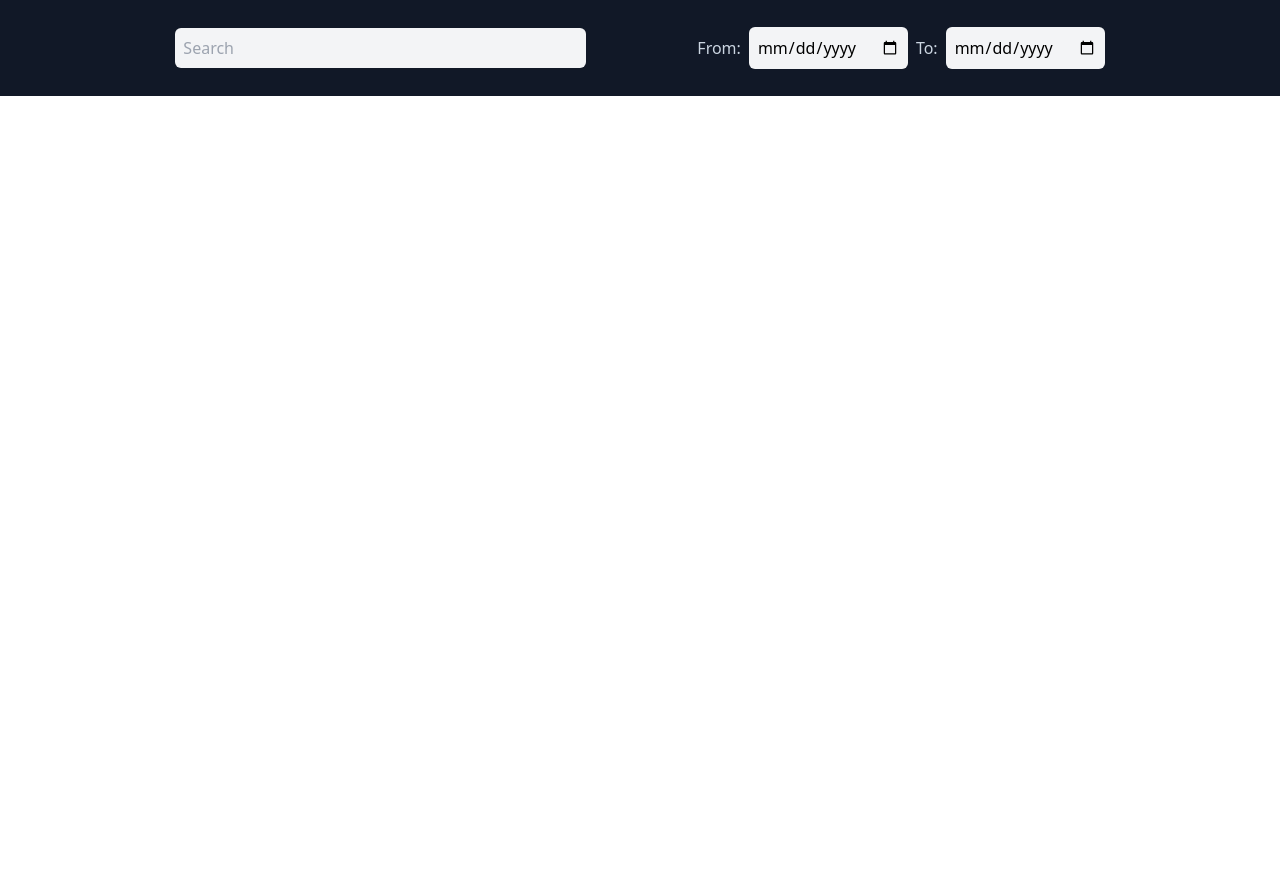
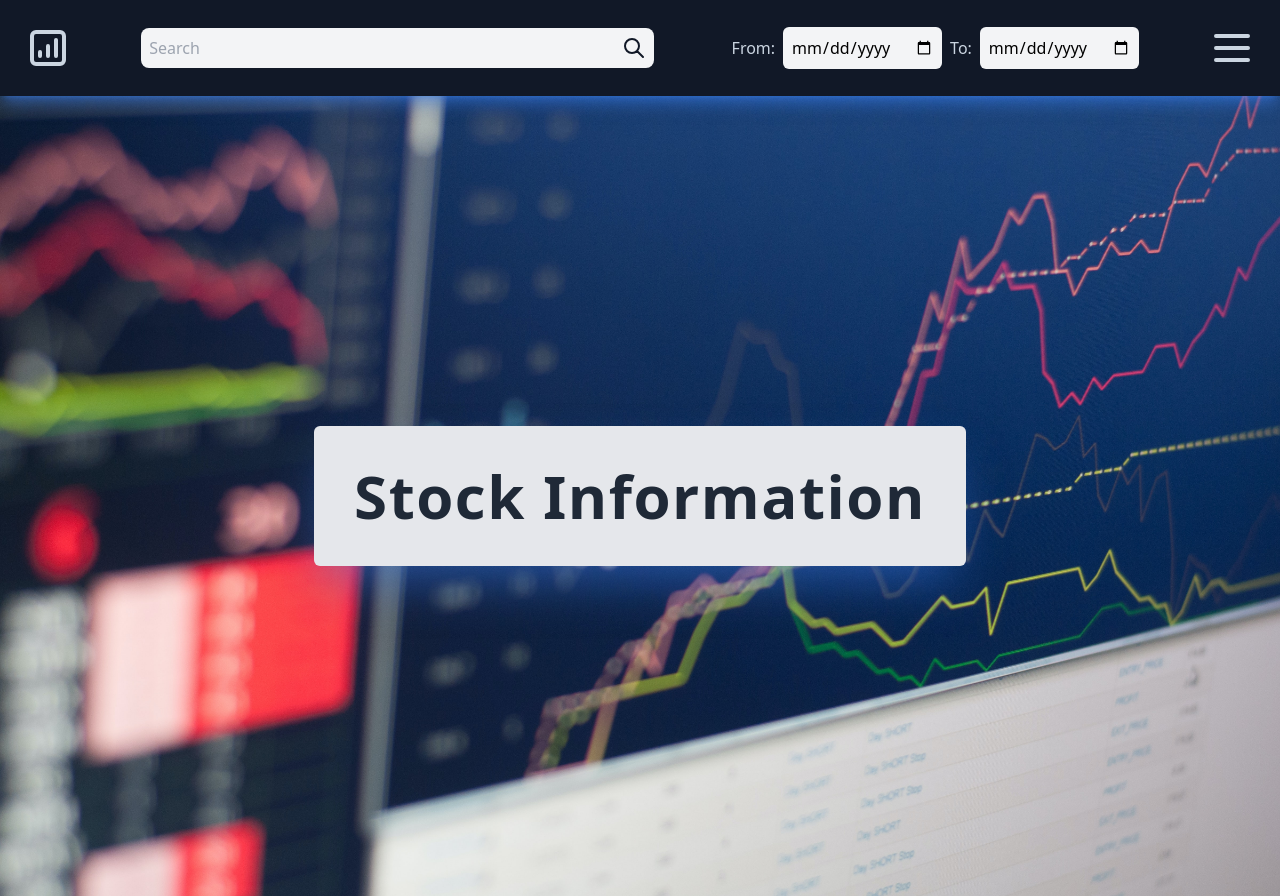
Before and after one commit to KasparasBal/IBM_Internship_Task, a React (Create React App) app in the folder Client/: page / in a window 1280 px wide. Before the commit the page ends 800 px from the top, so only its background shows below. Built offline with nearby package versions, Linux system fonts and the light colour scheme; some icons are missing.

Commit message:
Commit 2: Minimal Homepage and NavBar.

```diff
--- a/Client/src/App.js
+++ b/Client/src/App.js
@@ -1,9 +1,11 @@
 import Navbar from "./components/Navbar/Navbar";
+import Homepage from "./pages/Homepage";
 
 function App() {
   return (
     <div>
       <Navbar />
+      <Homepage />
     </div>
   );
 }
--- a/Client/src/components/Navbar/Navbar.jsx
+++ b/Client/src/components/Navbar/Navbar.jsx
@@ -2,12 +2,12 @@
 import SearchBar from "./sm-components/SearchBar";
 import DatePicker from "./sm-components/DatePicker";
 //Svgs
-import MenuIcon from "../svgs/MenuIcon";
-import LogoIcon from "../svgs/LogoIcon";
+import MenuIcon from "./svgs/MenuIcon";
+import LogoIcon from "./svgs/LogoIcon";
 
 const Navbar = () => {
   return (
-    <div className="bg-gray-900 flex items-center justify-between p-6">
+    <div className="bg-gray-900 flex items-center justify-between p-6 sticky top-0 shadow-blue-500/50 shadow-lg">
       <div className="text-slate-300 w-12 h-12">
         <LogoIcon />
       </div>
--- a/Client/src/components/Navbar/sm-components/SearchBar.jsx
+++ b/Client/src/components/Navbar/sm-components/SearchBar.jsx
@@ -1,10 +1,17 @@
+import SearchIcon from "../svgs/SearchIcon";
+
 const SearchBar = () => {
   return (
-    <input
-      type="text"
-      placeholder="Search"
-      className="bg-gray-100 p-2 w-1/3 outline-none rounded-md"
-    />
+    <div className="flex justify-center items-center w-5/12  ">
+      <input
+        type="text"
+        placeholder="Search"
+        className="bg-gray-100 p-2 w-full outline-none rounded-l-lg"
+      />
+      <div className="text-gray-900  p-2 cursor-pointer bg-gray-100 rounded-r-lg ">
+        <SearchIcon />
+      </div>
+    </div>
   );
 };
 
--- /dev/null
+++ b/Client/src/components/Navbar/svgs/SearchIcon.jsx
@@ -0,0 +1,20 @@
+const SearchIcon = () => {
+  return (
+    <svg
+      xmlns="http://www.w3.org/2000/svg"
+      className="h-6 w-6"
+      fill="none"
+      viewBox="0 0 24 24"
+      stroke="currentColor"
+      strokeWidth={2}
+    >
+      <path
+        strokeLinecap="round"
+        strokeLinejoin="round"
+        d="M21 21l-6-6m2-5a7 7 0 11-14 0 7 7 0 0114 0z"
+      />
+    </svg>
+  );
+};
+
+export default SearchIcon;
--- /dev/null
+++ b/Client/src/pages/Homepage.jsx
@@ -0,0 +1,17 @@
+import HomeImg from "../Images/homeImg.jpg";
+import LogoImg from "../components/Navbar/svgs/LogoIcon";
+
+const Homepage = () => {
+  return (
+    <div
+      style={{ backgroundImage: `url(${HomeImg})` }}
+      className="bg-white bg-fixed bg-cover bg-center h-screen w-full flex items-center justify-center"
+    >
+      <h1 className="text-gray-800  tracking-wide text-6xl font-semibold p-10 rounded-md shadow-2xl shadow-blue-500/50  bg-gray-200">
+        Stock Information
+      </h1>
+    </div>
+  );
+};
+
+export default Homepage;
```
Also changed, not shown: Client/src/Images/homeImg.jpg (added), Client/src/images/heroImg.jpg (deleted).
